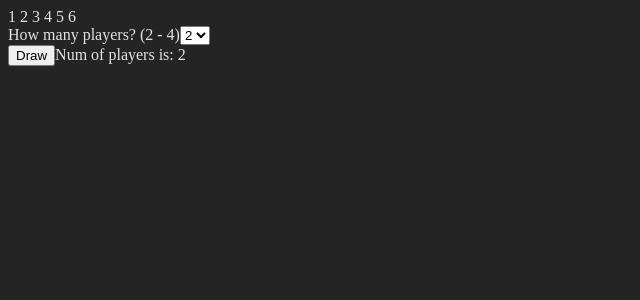
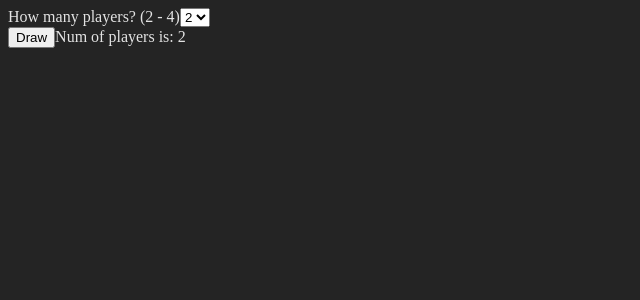
Before and after one commit to drewbrownie21/GolfCardGame, a React (Vite) app: page / in a window 1280 px wide. Shown: the top 300 px of the page, without its empty margins (0-640 px from the left). Built offline with nearby package versions, Linux system fonts and the light colour scheme.

Commit message:
Logging and added typing for the table

```diff
--- a/src/App.tsx
+++ b/src/App.tsx
@@ -7,7 +7,7 @@ import type { Card } from "./components/generateDeck";
 
 function App() {
   const [deck, setDeck] = useState<Card[] | null>([]);
-  console.log(deck?.length);
+  console.log("Deck Legth " + deck?.length);
 
   useEffect(() => {
     const newDeck = GenerateDeck();
@@ -15,10 +15,9 @@ function App() {
   }, []);
 
   return (
-    <>
-      <Player />
+    <main>
       <Game deck={deck} updateDeck={setDeck} onCardDrawn />
-    </>
+    </main>
   );
 }
 
--- a/src/components/Game/Game.tsx
+++ b/src/components/Game/Game.tsx
@@ -8,15 +8,29 @@ type GameProps = {
   children: React.ReactNode;
 };
 
+type HandRow = [Card, Card, Card];
+type Hand2D = [HandRow, HandRow];
+
+export type PlayerHandProps = {
+  hand: Hand2D;
+  score: number;
+};
+
+type TableProps = {
+    player: PlayerHandProps
+    id: number
+}
+
 export function Game({ deck, updateDeck, children }: GameProps) {
   const [numPlayers, setNumPlayers] = useState<number | null>(2);
   const [discarDeck, setDiscarDeck] = useState<Card[]>([]);
+  const [table, setTable] = useState<TableProps[]>([])
 
   function drawCard(numOfCardsDrawn: number) {
     const cardDrawn = deck.at(-numOfCardsDrawn);
     updateDeck((prev) => prev.slice(0, -1));
     console.log(cardDrawn);
-    console.log(discarDeck.length);
+    console.log("Discard length " + discarDeck.length);
     return cardDrawn;
   }
 
@@ -24,6 +38,8 @@ export function Game({ deck, updateDeck, children }: GameProps) {
     if (deck.length === 1) {
       const deck = GenerateDeck();
       updateDeck(deck());
+      setDiscarDeck([])
+
     }
     let cardDrawn = drawCard(1);
     if (cardDrawn) {
--- a/src/components/Player/Player.tsx
+++ b/src/components/Player/Player.tsx
@@ -1,11 +1,15 @@
-import { useState } from "react";
+import { type PlayerHandProps } from '../Game/Game'
 
-export function Player() {
-  const [hand, setHand] = useState(null);
+type PlayerProps = {
+  hand: PlayerHandProps,
+  playerId: number
+}
+
+export function Player({hand, playerId}: PlayerProps) {
 
   return (
-    <>
-      <section>1 2 3 4 5 6</section>
-    </>
+      <section>
+        <h1>Player id: {playerId}</h1>
+      </section>
   );
 }
--- a/src/components/Setup/Setup.tsx
+++ b/src/components/Setup/Setup.tsx
@@ -5,7 +5,6 @@ type SelectPlayersType = {
 export function Setup({ setNumOfPlayers }: SelectPlayersType) {
   const handlePlayerSelect = (e: any) => {
     setNumOfPlayers(e.target.value);
-    console.log(e.target.value);
   };
 
   return (
```
